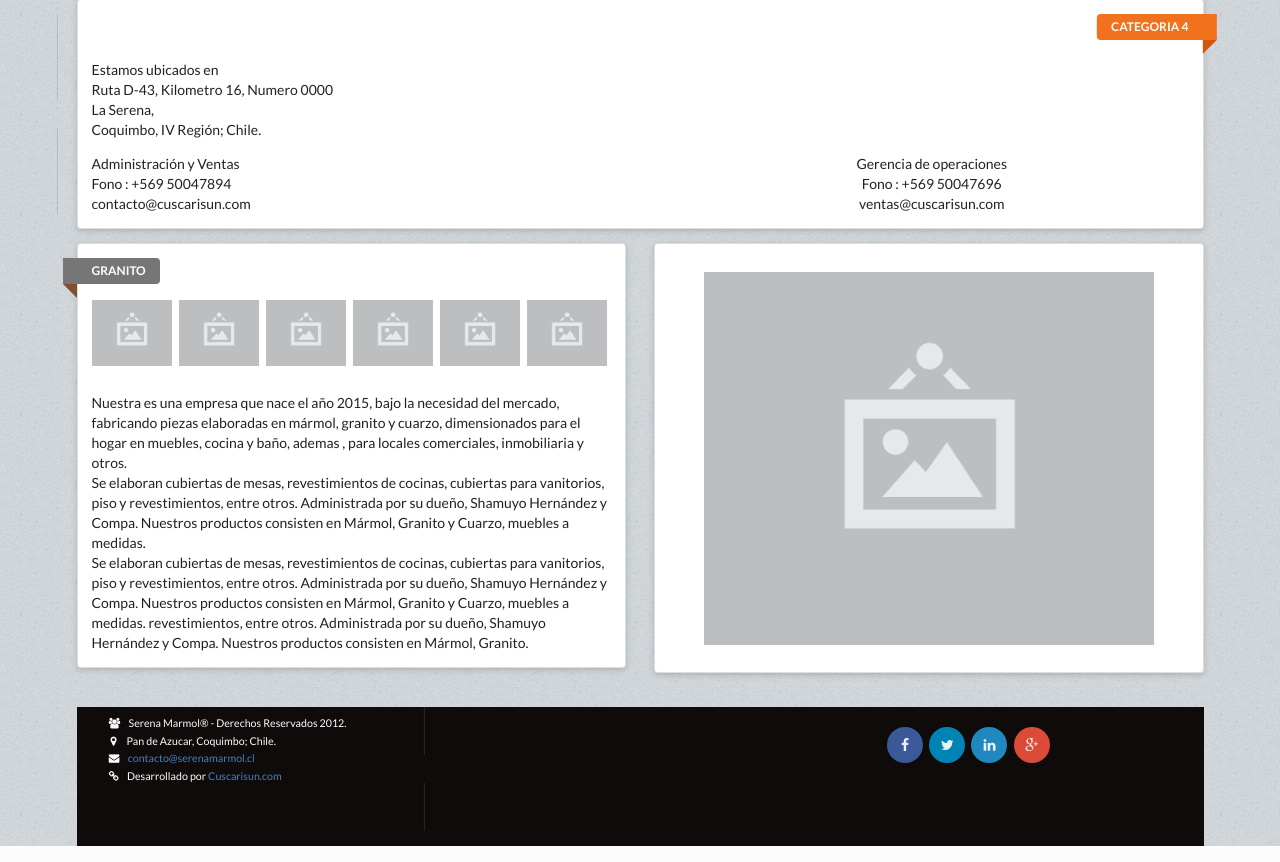
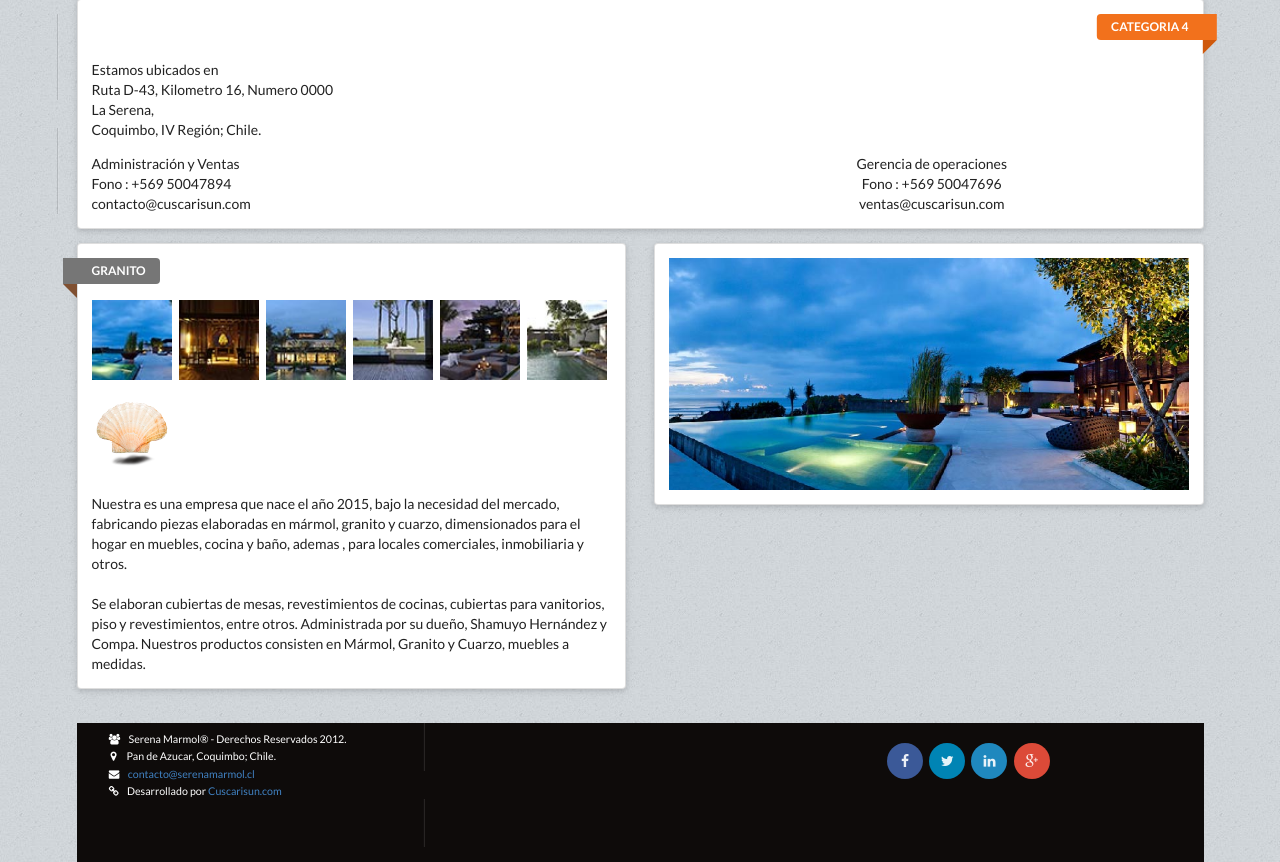
Before and after one commit to osmansmith/marmol, a PHP site: page /marmol/granito.php in a window 1280 px wide. Shown: the part 1085-1947 px from the top of the page. Run offline with PHP 8.4, Linux system fonts and the light colour scheme.

Commit message:
centrado
menu de imagenes centrado y index centrado

```diff
--- a/granito.php
+++ b/granito.php
@@ -125,38 +125,35 @@
 
 <!-- Galeria de Imagenes -->
 
-<div class="ui two column grid">
+<div class="ui stackable two column grid">
 <div class="column">
     <div class="ui raised segment">
+
      <a class="ui grey ribbon label">GRANITO</a>
+
       <div style="margin-top:3%; "class="ui tiny images">
-          <img class="ui image" src="img/image.png">
-          <img class="ui image" src="img/image.png">
-          <img class="ui image" src="img/image.png">
-          <img class="ui image" src="img/image.png">
-          <img class="ui image" src="img/image.png">
-          <img class="ui image" src="img/image.png">
+        <a id="img_01"><img class="ui image" src="img/thumb-01.jpg"></a>
+        <a id="img_02"><img class="ui image" src="img/thumb-02.jpg"></a>
+        <a id="img_03"><img class="ui image" src="img/thumb-03.jpg"></a>
+        <a id="img_04"><img class="ui image" src="img/thumb-04.jpg"></a>
+        <a id="img_05"><img class="ui image" src="img/thumb-05.jpg"></a>
+        <a id="img_06"><img class="ui image" src="img/thumb-06.jpg"></a>
+        <a id="img_07"><img class="ui image" src="img/thumb-07.png"></a>
       </div>
+
       <p><br>
       Nuestra es una empresa que nace el año 2015,
       bajo la necesidad del mercado, fabricando piezas elaboradas en mármol,
       granito y cuarzo, dimensionados para el hogar en muebles, cocina y baño,
-        ademas , para locales comerciales, inmobiliaria y otros. <br>
-        Se elaboran cubiertas de mesas, revestimientos de cocinas, cubiertas para vanitorios, piso y
-        revestimientos, entre otros. Administrada por su dueño, Shamuyo Hernández y Compa. Nuestros
-        productos consisten en Mármol, Granito y Cuarzo, muebles a medidas.<br>
-        Se elaboran cubiertas de mesas, revestimientos de cocinas, cubiertas para vanitorios, piso y
-        revestimientos, entre otros. Administrada por su dueño, Shamuyo Hernández y Compa. Nuestros
-        productos consisten en Mármol, Granito y Cuarzo, muebles a medidas.
-        revestimientos, entre otros. Administrada por su dueño, Shamuyo Hernández y Compa. Nuestros
-        productos consisten en Mármol, Granito.
-        </p>
+      ademas , para locales comerciales, inmobiliaria y otros. <br><br> Se elaboran cubiertas de mesas,
+      revestimientos de cocinas, cubiertas para vanitorios, piso y revestimientos, entre otros.
+      Administrada por su dueño, Shamuyo Hernández y Compa. Nuestros productos consisten en Mármol,
+      Granito y Cuarzo, muebles a medidas.</p>
     </div>
 </div>
     <div class="column">
-     <div style="padding:5% 0 5% 0;" class="ui raised segment">
-   <center><img class="ui large image" src="img/image.png">
- </center>
+      <div  class="ui raised segment">
+      <center><img id="mostrar" class="ui image autumn leaf" src="img/image.png"></center>
       </div>
       </div>
     </div>
--- a/index.php
+++ b/index.php
@@ -69,13 +69,15 @@
        <span>Bienvenido</span>
          <br><br>
       <p>Marmolería SERENA MARMOL es una empresa que nace el año 2012, bajo la necesidad del mercado, fabricando piezas elaboradas en mármol, granito y cuarzo, dimensionados para el hogar en muebles, cocina y baño, ademas , para locales comerciales, inmobiliaria y otros. <br><br> Se elaboran cubiertas de mesas, revestimientos de cocinas, cubiertas para vanitorios, piso y revestimientos, entre otros. Administrada por su dueño, Segundo Hernández y Compa. Nuestros productos consisten en Mármol, Granito y Cuarzo, muebles a medidas. </p>
-       <iframe src="https://player.vimeo.com/video/87545999?loop=1&title=0&byline=0&portrait=0" width="640" height="281" frameborder="0" webkitallowfullscreen mozallowfullscreen allowfullscreen></iframe>
+
+       <iframe src="https://player.vimeo.com/video/87545999?loop=1&title=0&byline=0&portrait=0" width="100%" height="240" frameborder="0" webkitallowfullscreen mozallowfullscreen allowfullscreen></iframe>
         <!--<p><a href="https://vimeo.com/87545999"></a><a href="https://vimeo.com/user25419268"></a><a href="https://vimeo.com"></a></p>-->
     </div>
   </div>
          </div>
        <div style=" min-height: 70px; padding:2% 0 0 4%;" class="four wide column">
        <!--Imagenes que dan vuelta-->
+       <center>
        <div class="ui people shape">
   <div class="sides">
     <div class="active side">
@@ -129,6 +131,7 @@
 </div>
       <!-- <button style="margin-top:·%;" class="ui button flip">Segundo Hernandez</button>
        <button style="margin-top:·%;" class="ui button flip">Marycarmen Videla</button>-->
+       </center>
       </div>
      </div>
 
--- a/marmol.php
+++ b/marmol.php
@@ -1,6 +1,6 @@
 <?php include_once "head.php";?>
 <!-- contenido de mármol-->
-<div class="ui two column grid">
+<div class="ui stackable two column grid">
 <div class="column">
     <div class="ui raised segment">
 
```
Lines whose indentation alone changed are shown as unchanged.
